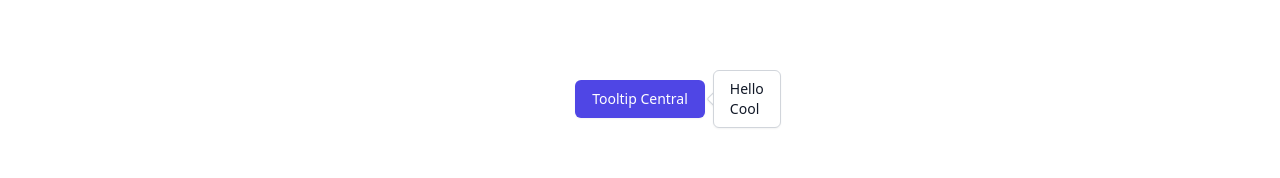
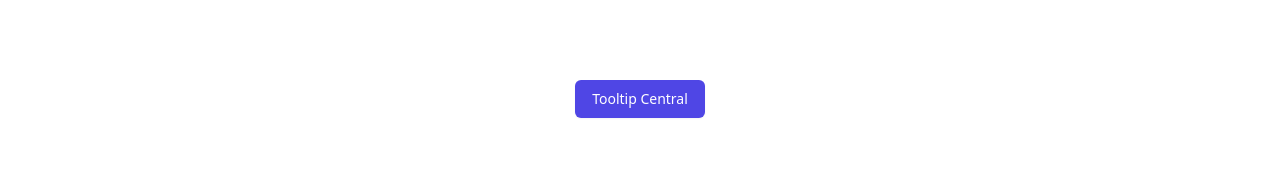
Before and after one commit to matthiebl/mtwui, a React (Vite) app: page / in a window 1280 px wide. Shown: the part 1242-1420 px from the top of the page. Built offline with nearby package versions, Linux system fonts and the light colour scheme; a web font is replaced by a local one.

Commit message:
Add hover control state to tooltip

```diff
--- a/src/components/Tooltip.tsx
+++ b/src/components/Tooltip.tsx
@@ -21,10 +21,27 @@ export const Tooltip: React.FC<TooltipProps> = ({ control, align = 'right', arro
     const isHidden = control === 'hover' ? false : control
 
     return (
-        <div className={classNames('relative flex', containerAlignStyles[align])}>
+        <div className={classNames('group relative flex', containerAlignStyles[align])}>
             <div>{children}</div>
-            {hasArrow && <div className={classNames('absolute z-50 h-3 w-3 rotate-45 rounded-sm', arrowVariantStyles[variant], arrowAlignStyles[align])} />}
-            <div aria-hidden={isHidden} className={classNames('absolute z-50', tooltipVariantStyles[variant], tooltipAlignStyles[align])}>
+            {hasArrow && (
+                <div
+                    className={classNames(
+                        'absolute z-50 h-3 w-3 rotate-45 rounded-sm transition duration-150',
+                        control === 'hover' ? 'group scale-0 group-hover:scale-100' : '',
+                        arrowVariantStyles[variant],
+                        arrowAlignStyles[align],
+                    )}
+                />
+            )}
+            <div
+                aria-hidden={isHidden}
+                className={classNames(
+                    'absolute z-50 transition duration-150',
+                    control === 'hover' ? 'group scale-0 group-hover:scale-100' : '',
+                    tooltipVariantStyles[variant],
+                    tooltipAlignStyles[align],
+                )}
+            >
                 {tooltip}
             </div>
         </div>
```
